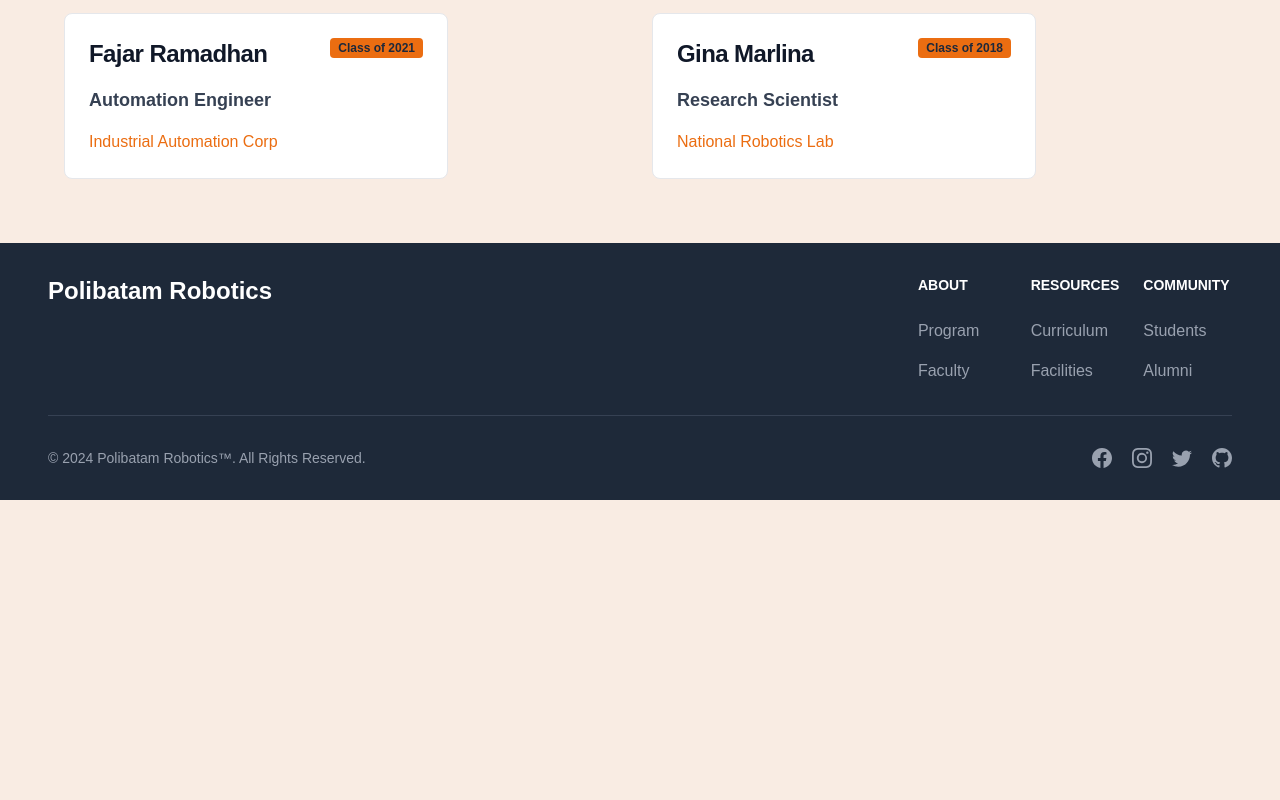
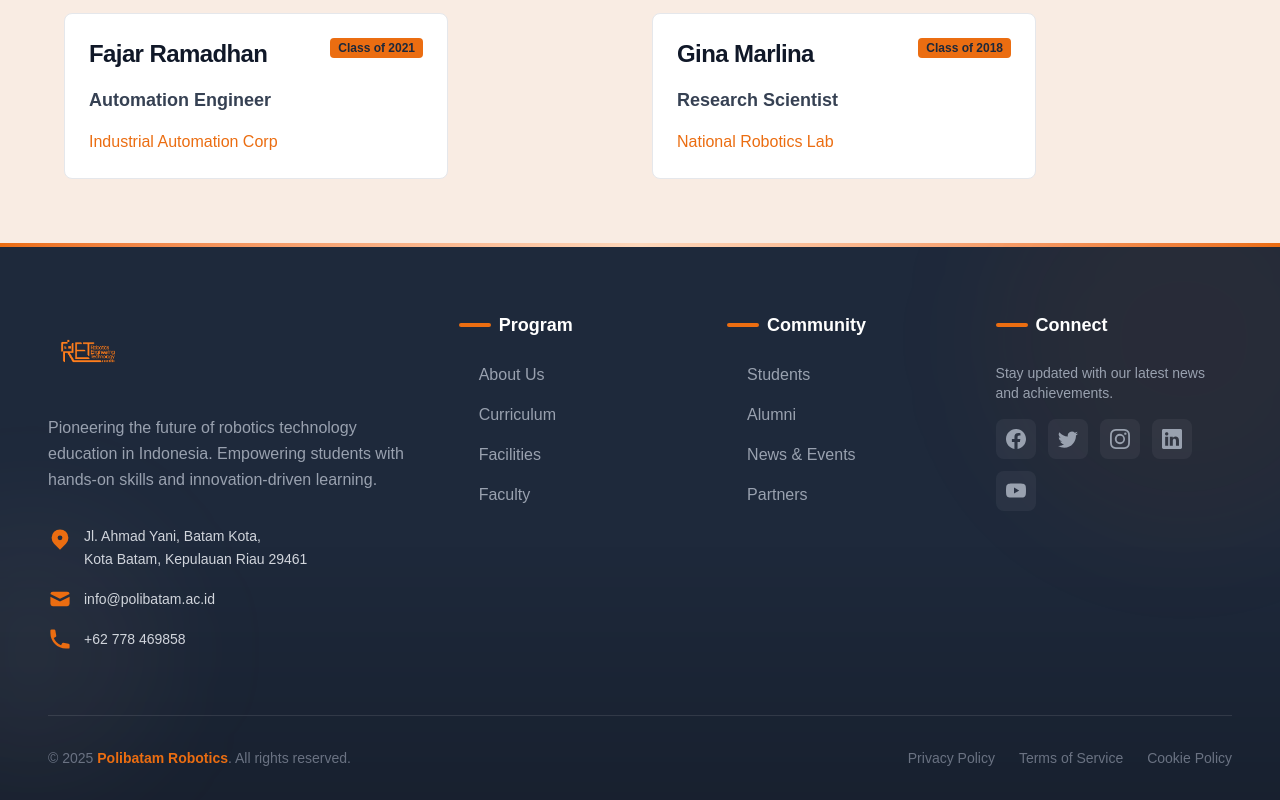
Before and after one commit to zuckdorsey/roboticwebsite, a Next.js app: page / in a window 1280 px wide. Shown: the part 6883-7683 px from the top of the page. Before the commit the page ends 7383 px from the top, so only its background shows below. Built offline with nearby package versions, Linux system fonts and the light colour scheme.

Commit message:
feat: Enhance Footer component with additional social media links and improved layout

```diff
--- a/src/components/Footer.tsx
+++ b/src/components/Footer.tsx
@@ -1,77 +1,174 @@
 'use client';
 
-import { BsFacebook, BsTwitter, BsInstagram, BsGithub } from 'react-icons/bs';
+import { BsFacebook, BsTwitter, BsInstagram, BsGithub, BsLinkedin, BsYoutube } from 'react-icons/bs';
+import { HiMail, HiPhone, HiLocationMarker, HiArrowRight } from 'react-icons/hi';
 
 export default function Footer() {
+  const currentYear = new Date().getFullYear();
+
+  const footerLinks = {
+    program: [
+      { name: 'About Us', href: '#about' },
+      { name: 'Curriculum', href: '#curriculum' },
+      { name: 'Facilities', href: '#facilities' },
+      { name: 'Faculty', href: '#faculty' },
+    ],
+    community: [
+      { name: 'Students', href: '#students' },
+      { name: 'Alumni', href: '#alumni' },
+      { name: 'News & Events', href: '#' },
+      { name: 'Partners', href: '#' },
+    ],
+    support: [
+      { name: 'Contact Us', href: '#' },
+      { name: 'FAQ', href: '#' },
+      { name: 'Admissions', href: '#' },
+      { name: 'Career', href: '#' },
+    ]
+  };
+
   return (
-    <footer className="bg-gray-800">
-      <div className="max-w-[1720px] mx-auto w-full px-8 md:px-10 lg:px-12 py-6 lg:py-8">
-        <div className="md:flex md:justify-between">
-          <div className="mb-6 md:mb-0">
-            <a href="/" className="flex items-center">
-              <span className="self-center text-2xl font-semibold whitespace-nowrap text-white">
-                Polibatam Robotics
-              </span>
+    <footer className="relative bg-polibatam-navy text-white overflow-hidden">
+      {/* Abstract Background Shapes */}
+      <div className="absolute top-0 left-0 w-full h-full overflow-hidden pointer-events-none">
+        <div className="absolute -top-24 -right-24 w-96 h-96 bg-polibatam-orange/10 rounded-full blur-3xl animate-pulse" />
+        <div className="absolute bottom-0 left-0 w-full h-64 bg-linear-to-t from-black/20 to-transparent" />
+        <div className="absolute top-1/2 -left-24 w-64 h-64 bg-polibatam-peach/5 rounded-full blur-3xl" />
+      </div>
+
+      {/* Top Border Gradient */}
+      <div className="h-1 w-full bg-linear-to-r from-polibatam-orange via-polibatam-peach to-polibatam-orange" />
+
+      <div className="max-w-[1720px] mx-auto px-4 md:px-8 lg:px-12 pt-16 pb-8 relative z-10">
+        <div className="grid grid-cols-1 lg:grid-cols-12 gap-12 mb-16">
+          {/* Brand Column */}
+            <div className="lg:col-span-4 space-y-6">
+            <a href="/" className="inline-block group">
+              <div className="flex items-center gap-3">
+              <div className="w-16 h-16 md:w-20 md:h-20 rounded-xl flex items-center justify-center group-hover:scale-105 transition-transform duration-300">
+              <img
+              src="/logo.png"
+              alt="Polibatam Robotics Logo"
+              className="w-full h-full object-contain"
+              />
+              </div>
+              </div>
             </a>
+            <p className="text-gray-400 leading-relaxed max-w-md">
+              Pioneering the future of robotics technology education in Indonesia.
+              Empowering students with hands-on skills and innovation-driven learning.
+            </p>
+
+            <div className="space-y-4 pt-2">
+              <div className="flex items-start gap-3 text-gray-300 group">
+                <HiLocationMarker className="w-6 h-6 text-polibatam-orange shrink-0 mt-0.5 group-hover:scale-110 transition-transform" />
+                <span className="text-sm leading-relaxed group-hover:text-white transition-colors">
+                  Jl. Ahmad Yani, Batam Kota,<br />
+                  Kota Batam, Kepulauan Riau 29461
+                </span>
+              </div>
+              <div className="flex items-center gap-3 text-gray-300 group">
+                <HiMail className="w-6 h-6 text-polibatam-orange shrink-0 group-hover:scale-110 transition-transform" />
+                <a href="mailto:info@polibatam.ac.id" className="text-sm group-hover:text-white transition-colors">
+                  info@polibatam.ac.id
+                </a>
+              </div>
+              <div className="flex items-center gap-3 text-gray-300 group">
+                <HiPhone className="w-6 h-6 text-polibatam-orange shrink-0 group-hover:scale-110 transition-transform" />
+                <a href="tel:+62778469858" className="text-sm group-hover:text-white transition-colors">
+                  +62 778 469858
+                </a>
+              </div>
+            </div>
           </div>
-          <div className="grid grid-cols-2 gap-8 sm:gap-6 sm:grid-cols-3">
+
+          {/* Links Columns */}
+          <div className="lg:col-span-8 grid grid-cols-2 md:grid-cols-3 gap-8">
+            {/* Program Links */}
             <div>
-              <h2 className="mb-6 text-sm font-semibold text-white uppercase">About</h2>
-              <ul className="text-gray-400 font-medium">
-                <li className="mb-4">
-                  <a href="#about" className="hover:text-white">Program</a>
-                </li>
-                <li>
-                  <a href="#faculty" className="hover:text-white">Faculty</a>
-                </li>
+              <h4 className="text-lg font-bold text-white mb-6 flex items-center gap-2">
+                <span className="w-8 h-1 bg-polibatam-orange rounded-full"></span>
+                Program
+              </h4>
+              <ul className="space-y-4">
+                {footerLinks.program.map((link) => (
+                  <li key={link.name}>
+                    <a
+                      href={link.href}
+                      className="text-gray-400 hover:text-polibatam-orange transition-colors duration-300 flex items-center gap-2 group"
+                    >
+                      <HiArrowRight className="w-3 h-3 opacity-0 -translate-x-2 group-hover:opacity-100 group-hover:translate-x-0 transition-all duration-300" />
+                      <span className="group-hover:translate-x-1 transition-transform duration-300">{link.name}</span>
+                    </a>
+                  </li>
+                ))}
               </ul>
             </div>
+
+            {/* Community Links */}
             <div>
-              <h2 className="mb-6 text-sm font-semibold text-white uppercase">Resources</h2>
-              <ul className="text-gray-400 font-medium">
-                <li className="mb-4">
-                  <a href="#curriculum" className="hover:text-white">Curriculum</a>
-                </li>
-                <li>
-                  <a href="#facilities" className="hover:text-white">Facilities</a>
-                </li>
+              <h4 className="text-lg font-bold text-white mb-6 flex items-center gap-2">
+                <span className="w-8 h-1 bg-polibatam-orange rounded-full"></span>
+                Community
+              </h4>
+              <ul className="space-y-4">
+                {footerLinks.community.map((link) => (
+                  <li key={link.name}>
+                    <a
+                      href={link.href}
+                      className="text-gray-400 hover:text-polibatam-orange transition-colors duration-300 flex items-center gap-2 group"
+                    >
+                      <HiArrowRight className="w-3 h-3 opacity-0 -translate-x-2 group-hover:opacity-100 group-hover:translate-x-0 transition-all duration-300" />
+                      <span className="group-hover:translate-x-1 transition-transform duration-300">{link.name}</span>
+                    </a>
+                  </li>
+                ))}
               </ul>
             </div>
-            <div>
-              <h2 className="mb-6 text-sm font-semibold text-white uppercase">Community</h2>
-              <ul className="text-gray-400 font-medium">
-                <li className="mb-4">
-                  <a href="#students" className="hover:text-white">Students</a>
-                </li>
-                <li>
-                  <a href="#alumni" className="hover:text-white">Alumni</a>
-                </li>
-              </ul>
+
+            {/* Newsletter / Connect */}
+            <div className="col-span-2 md:col-span-1">
+              <h4 className="text-lg font-bold text-white mb-6 flex items-center gap-2">
+                <span className="w-8 h-1 bg-polibatam-orange rounded-full"></span>
+                Connect
+              </h4>
+              <p className="text-sm text-gray-400 mb-4">
+                Stay updated with our latest news and achievements.
+              </p>
+
+              {/* Social Icons */}
+              <div className="flex flex-wrap gap-3">
+                {[
+                  { icon: BsFacebook, href: '#', label: 'Facebook' },
+                  { icon: BsTwitter, href: '#', label: 'Twitter' },
+                  { icon: BsInstagram, href: '#', label: 'Instagram' },
+                  { icon: BsLinkedin, href: '#', label: 'LinkedIn' },
+                  { icon: BsYoutube, href: '#', label: 'YouTube' },
+                ].map((social, index) => (
+                  <a
+                    key={index}
+                    href={social.href}
+                    aria-label={social.label}
+                    className="w-10 h-10 rounded-lg bg-white/5 hover:bg-polibatam-orange text-gray-400 hover:text-white flex items-center justify-center transition-all duration-300 hover:-translate-y-1"
+                  >
+                    <social.icon className="w-5 h-5" />
+                  </a>
+                ))}
+              </div>
             </div>
           </div>
         </div>
-        <hr className="my-6 border-gray-700 sm:mx-auto lg:my-8" />
-        <div className="sm:flex sm:items-center sm:justify-between">
-          <span className="text-sm text-gray-400 sm:text-center">
-            © 2024 <a href="/" className="hover:underline">Polibatam Robotics™</a>. All Rights Reserved.
-          </span>
-          <div className="flex mt-4 sm:justify-center sm:mt-0 space-x-5">
-            <a href="#" className="text-gray-400 hover:text-white">
-              <BsFacebook className="w-5 h-5" />
-              <span className="sr-only">Facebook page</span>
-            </a>
-            <a href="#" className="text-gray-400 hover:text-white">
-              <BsInstagram className="w-5 h-5" />
-              <span className="sr-only">Instagram page</span>
-            </a>
-            <a href="#" className="text-gray-400 hover:text-white">
-              <BsTwitter className="w-5 h-5" />
-              <span className="sr-only">Twitter page</span>
-            </a>
-            <a href="#" className="text-gray-400 hover:text-white">
-              <BsGithub className="w-5 h-5" />
-              <span className="sr-only">GitHub account</span>
-            </a>
+
+        {/* Bottom Bar */}
+        <div className="pt-8 border-t border-white/10 flex flex-col md:flex-row items-center justify-between gap-4">
+          <p className="text-sm text-gray-500 text-center md:text-left">
+            © {currentYear} <span className="text-polibatam-orange font-semibold">Polibatam Robotics</span>. All rights reserved.
+          </p>
+
+          <div className="flex items-center gap-6 text-sm text-gray-500">
+            <a href="#" className="hover:text-white transition-colors">Privacy Policy</a>
+            <a href="#" className="hover:text-white transition-colors">Terms of Service</a>
+            <a href="#" className="hover:text-white transition-colors">Cookie Policy</a>
           </div>
         </div>
       </div>
```
